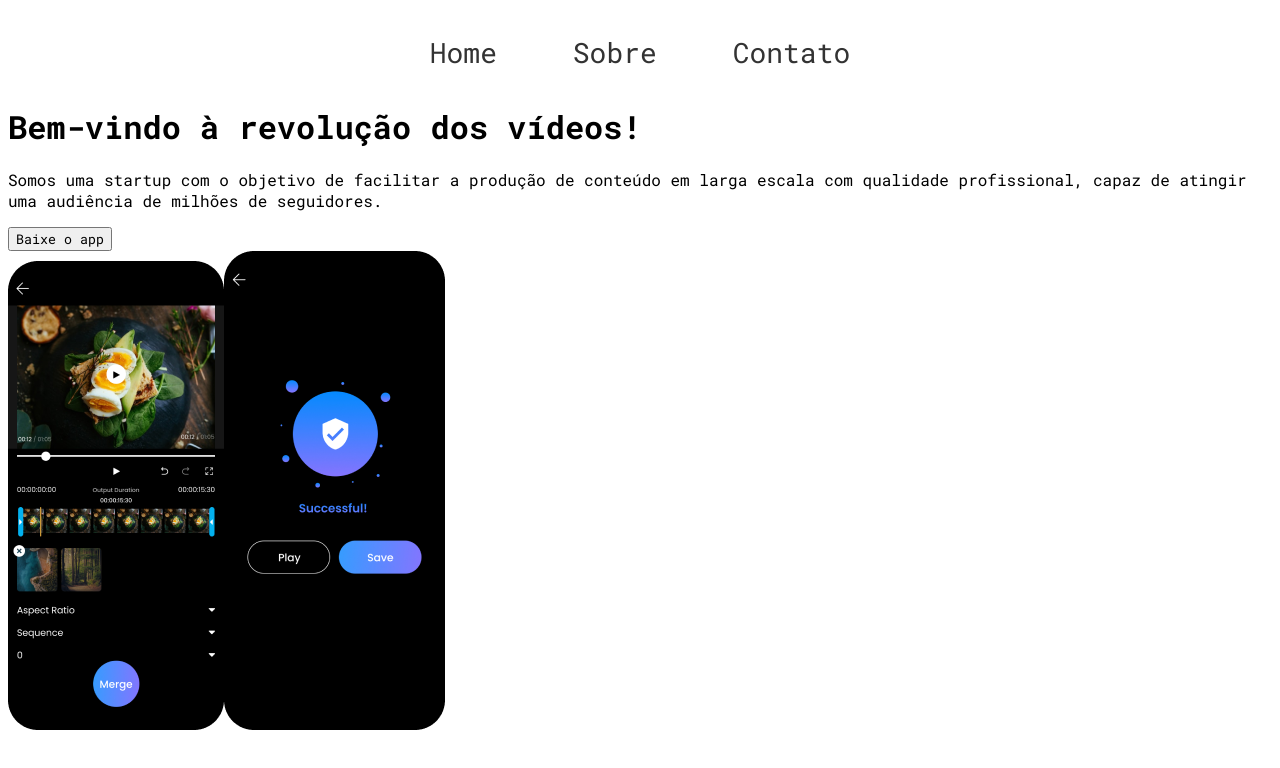
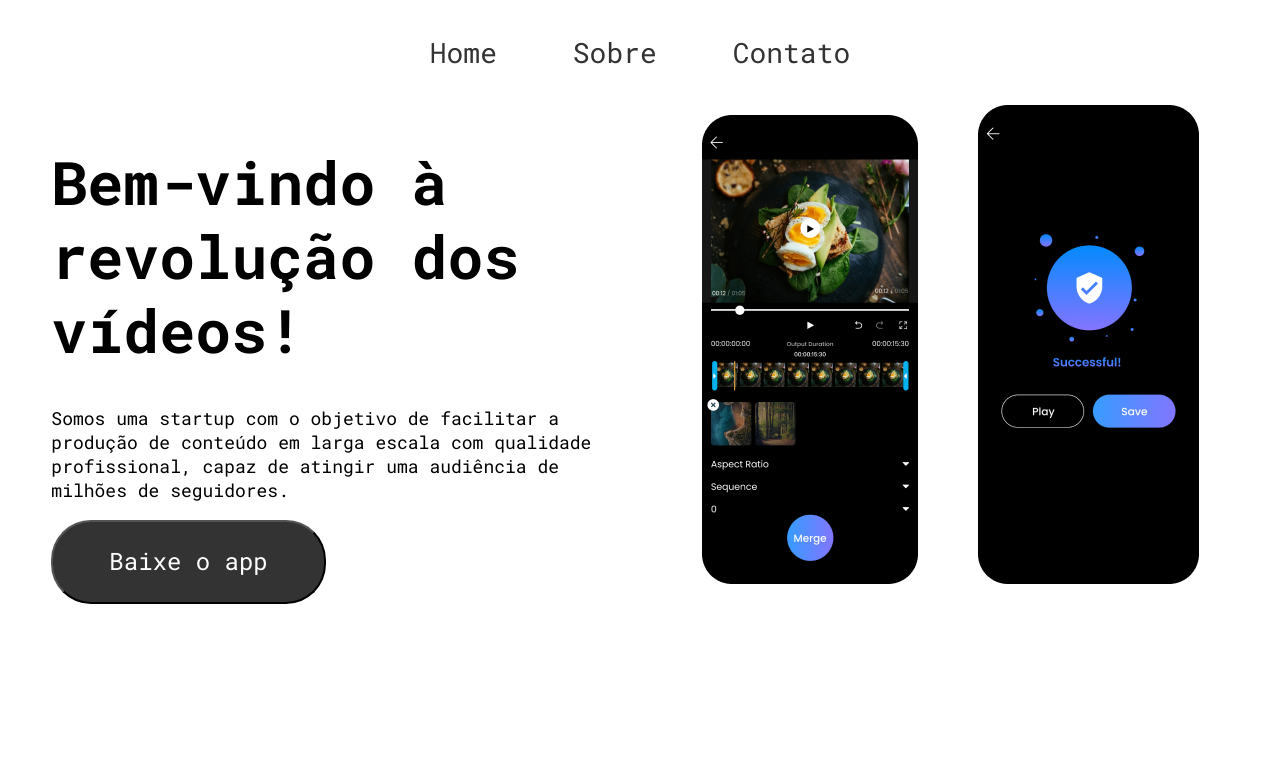
Before and after one commit to gumoura82/Checkpoint-1----WebDev---2-Semestre---Copia-1, a React (Vite) app: page /sobre in a window 1280 px wide. Shown: the top 768 px of the page. Built offline with nearby package versions, Linux system fonts and the light colour scheme.

Commit message:
Estilizando o Sobre

```diff
--- a/src/index.css
+++ b/src/index.css
@@ -171,3 +171,42 @@ nav ul li a:hover {
   background-color: #333333;
   color: white;
 }
+
+.Sobre{
+  display: flex;
+  flex-direction: row;
+  justify-content: space-evenly;
+}
+.SobreTxt{
+  width: 577px;
+  height: 222px;
+}
+.SobreTxt h1{
+  font-family: Roboto Mono;
+  font-size: 60px;
+  font-weight: 700;
+  line-height: 74px;
+  text-align: left;
+}
+.SobreTxt p{
+  font-family: Roboto Mono;
+  font-size: 18px;
+  font-weight: 400;
+  line-height: 23.74px;
+  text-align: left;
+}
+
+.SobreTxt button{
+  font-family: Roboto Mono;
+  font-size: 24px;
+  font-weight: 400;
+  line-height: 31.65px;
+  text-align: left;
+  border-radius: 40px;
+  padding: 24px 56px;
+  background-color: #333333;
+  color: white;
+}
+.SobreImg img{
+  margin: 0 30px;
+}
--- a/src/pages/Sobre.jsx
+++ b/src/pages/Sobre.jsx
@@ -3,9 +3,13 @@ import TextboxSobre from "../components/Sobre_Textbox";
 export default function Sobre() {
     return (
         <div className="Sobre">
+        <div className="SobreTxt">
         <TextboxSobre />
+        </div>
+        <div className="SobreImg">
         <img src="public\Viseo Merge screen 1.png" alt="" />
         <img src="public\Saved 1.png" alt="" />
+        </div>
 
         </div>
     )
```
